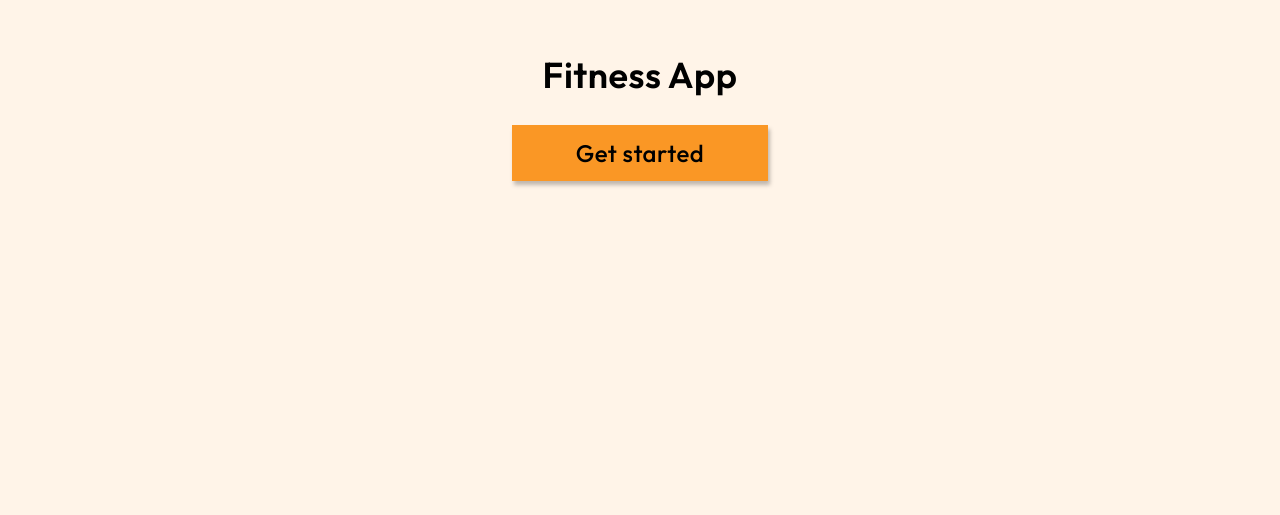
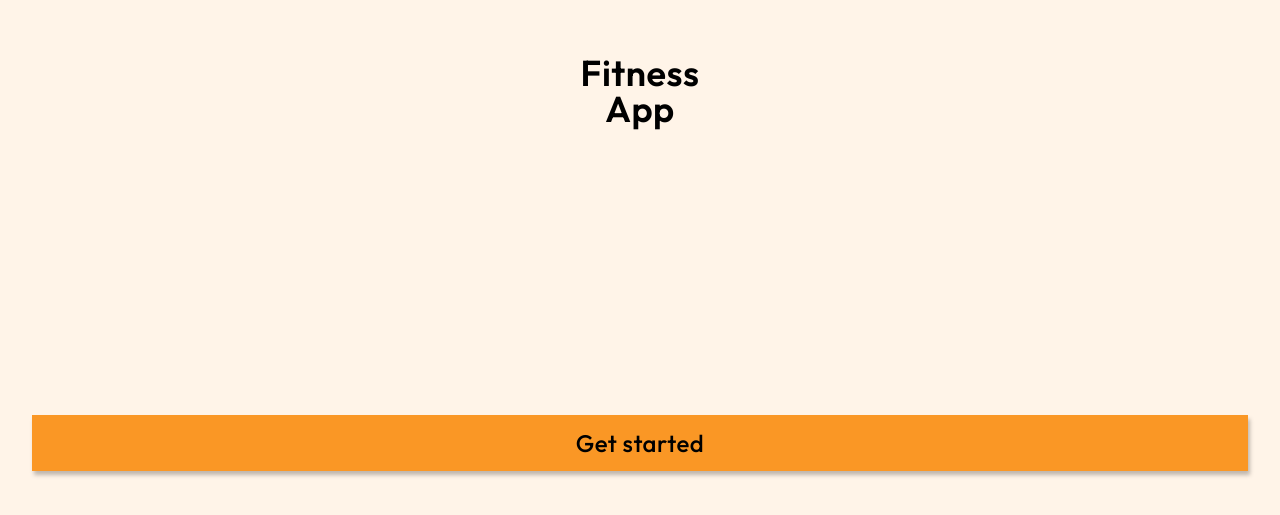
Before and after one commit to Tsmith18256/my-health-app-web, a Next.js app: page /welcome in a window 1280 px wide. Shown: the part 265-780 px from the top of the page. Built offline with nearby package versions, Linux system fonts and the light colour scheme.

Commit message:
Add breakpoints.module.css

```diff
--- a/src/app/(onboarding)/onboarding/onboarding-page.module.css
+++ b/src/app/(onboarding)/onboarding/onboarding-page.module.css
@@ -1,10 +1,12 @@
+@value tablet from '@/shared/styles/breakpoints.module.css';
+
 .heading {
   padding-block-start: 2rem;
   padding-inline: 1rem;
 }
 
 /* Tablet */
-@media (width >= 48rem) {
+@media (tablet) {
   .container {
     display: flex;
     flex-direction: column;
--- a/src/app/(onboarding)/welcome/welcome-page.module.css
+++ b/src/app/(onboarding)/welcome/welcome-page.module.css
@@ -1,3 +1,5 @@
+@value tablet from '@/shared/styles/breakpoints.module.css';
+
 .button-wrapper {
   align-items: center;
   display: flex;
@@ -32,8 +34,7 @@
   text-align: center;
 }
 
-/* Tablet */
-@media (width >= 48rem) {
+@media (tablet) {
   .button-wrapper {
     width: 16rem;
   }
--- a/src/features/body-comp/components/body-comp-log-list/body-comp-log-headers/body-comp-log-headers.module.css
+++ b/src/features/body-comp/components/body-comp-log-list/body-comp-log-headers/body-comp-log-headers.module.css
@@ -1,3 +1,5 @@
+@value desktopLarge, desktopMedium, desktopSmall, tablet from '@/shared/styles/breakpoints.module.css';
+
 .container {
   display: none;
 }
@@ -6,8 +8,7 @@
   display: none;
 }
 
-/* Tablet */
-@media (width >= 48rem) {
+@media (tablet) {
   .container {
     display: grid;
 
@@ -20,22 +21,19 @@
   }
 }
 
-/* Desktop Small */
-@media (width >= 64rem) {
+@media (desktopsmall) {
   .header-desktop-small {
     display: block;
   }
 }
 
-/* Desktop Medium */
-@media (width >= 96rem) {
+@media (desktopmedium) {
   .header-desktop-medium {
     display: block;
   }
 }
 
-/* Desktop Large */
-@media (width >= 120rem) {
+@media (desktoplarge) {
   .header-desktop-large {
     display: block;
   }
--- a/src/features/body-comp/components/body-comp-log-list/body-comp-log-list.module.css
+++ b/src/features/body-comp/components/body-comp-log-list/body-comp-log-list.module.css
@@ -1,12 +1,12 @@
-/* Tablet */
-@media (width >= 48rem) {
+@value desktopSmall, tablet from '@/shared/styles/breakpoints.module.css';
+
+@media (tablet) {
   .container {
     padding-block: 2rem;
   }
 }
 
-/* Desktop Small */
-@media (width >= 64rem) {
+@media (desktopsmall) {
   .container {
     padding: 1rem;
   }
--- a/src/features/body-comp/components/body-comp-log-list/body-comp-log-row/body-comp-log-cell/body-comp-log-cell.module.css
+++ b/src/features/body-comp/components/body-comp-log-list/body-comp-log-row/body-comp-log-cell/body-comp-log-cell.module.css
@@ -1,3 +1,5 @@
+@value desktopLarge, desktopMedium, desktopSmall, tablet from '@/shared/styles/breakpoints.module.css';
+
 .align-end-on-mobile {
   text-align: end;
 }
@@ -22,8 +24,7 @@
   font-weight: bold;
 }
 
-/* Tablet */
-@media (width >= 48rem) {
+@media (tablet) {
   .align-end-on-mobile {
     text-align: start;
   }
@@ -41,22 +42,19 @@
   }
 }
 
-/* Desktop Small */
-@media (width >= 64rem) {
+@media (desktopsmall) {
   .cell-desktop-small {
     display: flex;
   }
 }
 
-/* Desktop Medium */
-@media (width >= 96rem) {
+@media (desktopmedium) {
   .cell-desktop-medium {
     display: flex;
   }
 }
 
-/* Desktop Large */
-@media (width >= 120rem) {
+@media (desktoplarge) {
   .cell-desktop-large {
     display: flex;
   }
--- a/src/features/body-comp/components/body-comp-log-list/body-comp-log-row/body-comp-log-row.module.css
+++ b/src/features/body-comp/components/body-comp-log-list/body-comp-log-row/body-comp-log-row.module.css
@@ -1,3 +1,5 @@
+@value desktopLarge, desktopMedium, desktopSmall, tablet from '@/shared/styles/breakpoints.module.css';
+
 .container {
   display: flex;
   justify-content: space-between;
@@ -13,30 +15,26 @@
   }
 }
 
-/* Tablet */
-@media (width >= 48rem) {
+@media (tablet) {
   .grid {
     display: grid;
     grid-template-columns: 2fr repeat(2, 1fr);
   }
 }
 
-/* Desktop small */
-@media (width >= 64rem) {
+@media (desktopsmall) {
   .grid {
     grid-template-columns: 2fr repeat(3, 1fr);
   }
 }
 
-/* Desktop medium */
-@media (width >= 96rem) {
+@media (desktopmedium) {
   .grid {
     grid-template-columns: 2fr repeat(5, 1fr);
   }
 }
 
-/* Desktop large */
-@media (width >= 120rem) {
+@media (desktoplarge) {
   .grid {
     grid-template-columns: 2fr repeat(8, 1fr);
   }
--- a/src/features/body-comp/components/body-comp-nav/body-comp-nav-button/body-comp-nav-button.module.css
+++ b/src/features/body-comp/components/body-comp-nav/body-comp-nav-button/body-comp-nav-button.module.css
@@ -1,3 +1,5 @@
+@value desktopSmall from '@/shared/styles/breakpoints.module.css';
+
 .button {
   display: flex;
   flex-direction: column;
@@ -33,8 +35,7 @@
   line-height: 1.33rem;
 }
 
-/* Desktop small */
-@media (width >= 64rem) {
+@media (desktopsmall) {
   .button {
     flex-direction: row;
     justify-content: start;
--- a/src/features/body-comp/components/body-comp-nav/body-comp-nav.module.css
+++ b/src/features/body-comp/components/body-comp-nav/body-comp-nav.module.css
@@ -1,3 +1,5 @@
+@value desktopSmall from '@/shared/styles/breakpoints.module.css';
+
 .nav {
   border-top: 3px solid black;
   display: flex;
@@ -8,8 +10,7 @@
   position: fixed;
 }
 
-/* Desktop small */
-@media (width >= 64rem) {
+@media (desktopsmall) {
   .nav {
     border-top: none;
     height: auto;
--- a/src/features/body-comp/profile/user-profile-form.module.css
+++ b/src/features/body-comp/profile/user-profile-form.module.css
@@ -1,3 +1,5 @@
+@value tablet from '@/shared/styles/breakpoints.module.css';
+
 .container {
   display: flex;
   flex-direction: column;
@@ -24,8 +26,7 @@
   inset-inline: 0;
 }
 
-/* Tablet */
-@media (width >= 48rem) {
+@media (tablet) {
   .footer-button-wrapper-onboarding {
     border: none;
     margin-block-start: 2rem;
--- a/src/shared/components/buttons/floating-action-button/floating-action-button.module.css
+++ b/src/shared/components/buttons/floating-action-button/floating-action-button.module.css
@@ -1,3 +1,5 @@
+@value desktopLarge from '@/shared/styles/breakpoints.module.css';
+
 .button {
   background-color: var(--color-primary);
   border: 3px solid black;
@@ -17,7 +19,7 @@
   }
 }
 
-@media (width >= 64rem) {
+@media (desktoplarge) {
   .button {
     inset-block-end: var(--floating-action-button-inset);
     inset-inline-end: var(--floating-action-button-inset);
--- /dev/null
+++ b/src/shared/styles/breakpoints.module.css
@@ -0,0 +1,4 @@
+@value desktopLarge: min-width: 120rem;
+@value desktopMedium: min-width: 96rem;
+@value desktopSmall: min-width: 64rem;
+@value tablet: min-width: 48rem;
```
Also changed, not shown: 1 other file (tests, documents, lock files or other folders).
